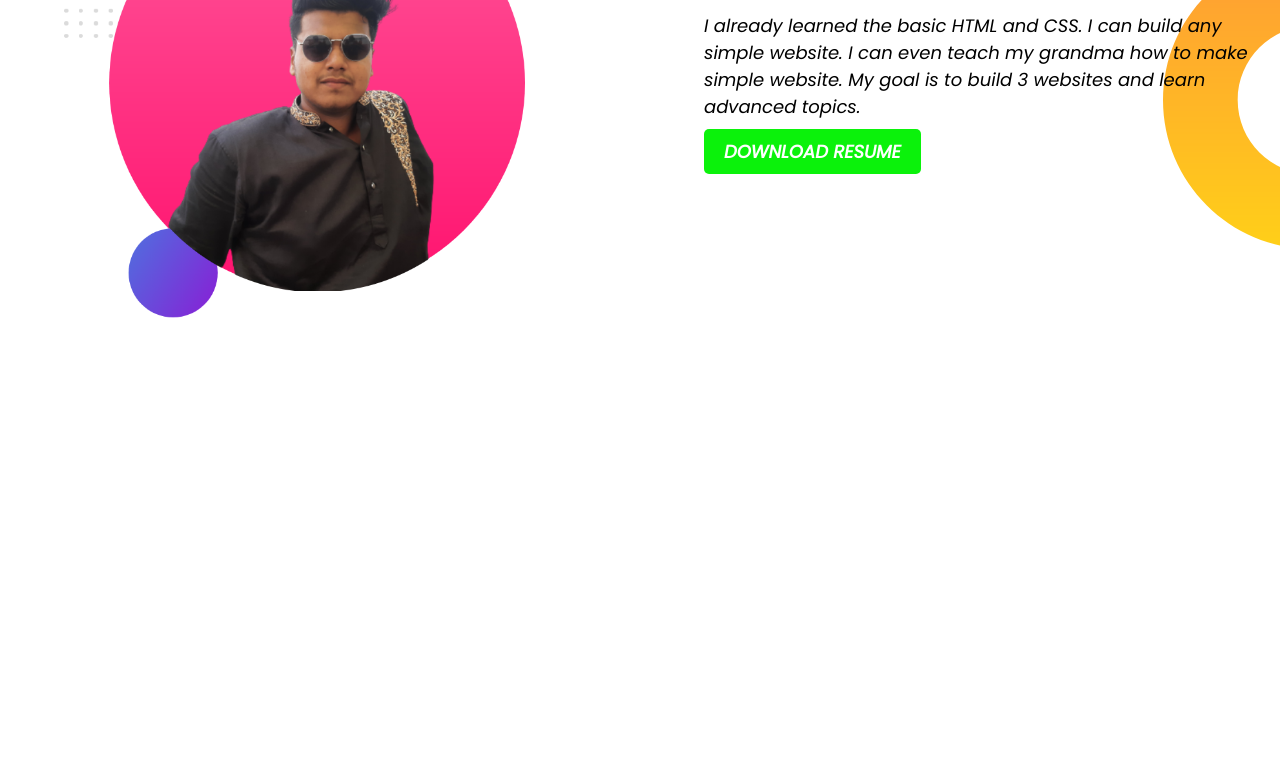
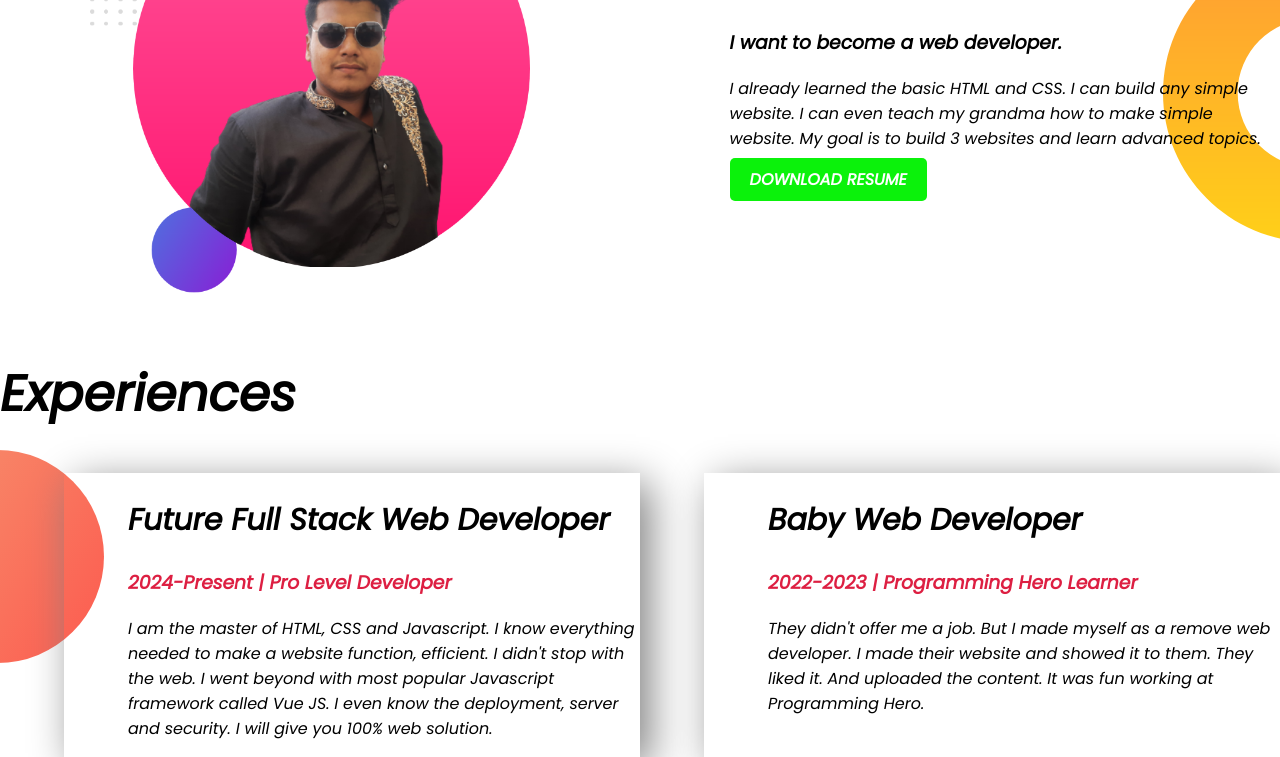
Before and after one commit to habibismail/developer-portfolio, a plain HTML site: page index.html in a window 1280 px wide. Shown: the part 589-1346 px from the top of the page. Before the commit the page ends 914 px from the top, so only its background shows below. Drawn offline with Linux system fonts and the light colour scheme.

Commit message:
third-extention

```diff
--- a/index.html
+++ b/index.html
@@ -14,10 +14,10 @@
 </head>
 
 <body>
-    <section class="top-banner">
+    <section class="top-banner flexible-container">
         <div class="half-width">
             <h1>Welcome To </h1>
-            <h1><span class="my-name"> Habib Ismail</span> World!</h1>
+            <h1><span class="heading-color"> Habib Ismail</span> World!</h1>
             <h3>Toto Company Manager</h3>
             <p>I am manager of Toto company.I have nothing to do, without time pass.You might saw me somewhere in the
                 world.
@@ -28,7 +28,7 @@
             <img src="images/habib.png" alt="picture of manager">
         </div>
     </section>
-    <section class="big-dream">
+    <section class="big-dream flexible-container">
         <div class="half-width">
             <img src="images/habib2.png" alt="my-photo">
         </div>
@@ -42,9 +42,32 @@
             <a class="link-button" target="-blank" href="">DOWNLOAD RESUME </a>
 
         </div>
+    </section>
+    <section class="experience-area">
+        <h1>Experiences</h1>
 
+        <div class="flexible-container">
+            <div class="experience-item">
+                <h2> Future Full Stack Web Developer</h2>
+                <h3 class="heading-color">2024-Present | Pro Level Developer</h3>
+                <p>
+                    I am the master of HTML, CSS and Javascript. I know everything needed to make a website function,
+                    efficient. I didn't stop with the web. I went beyond with most popular Javascript framework called
+                    Vue
+                    JS. I even know the deployment, server and security. I will give you 100% web solution.
+                </p>
 
-
+            </div>
+            <div class="experience-item">
+                <h2>Baby Web Developer</h2>
+                <h3 class="heading-color">2022-2023 | Programming Hero Learner</h3>
+                <p>
+                    They didn't offer me a job. But I made myself as a remove web developer. I made their website and
+                    showed
+                    it to them. They liked it. And uploaded the content. It was fun working at Programming Hero.
+                </p>
+            </div>
+        </div>
 
     </section>
 </body>
--- a/style.css
+++ b/style.css
@@ -1,21 +1,28 @@
 body {
     font-family: 'Poppins', sans-serif;
-    font-size: large;
     margin: 0;
-
 }
 
-.my-name {
-    color: green;
+h1 {
+    font-size: 50px;
 }
 
-section {
+h2 {
+    font-size: 30px;
+}
+
+.heading-color {
+    color: rgb(221, 31, 66);
+}
+
+.flexible-container {
     display: flex;
 }
 
 .half-width {
     width: 50%;
-    padding-left: 5%;
+    padding-left: 7%;
+    margin-bottom: 15px;
 }
 
 .half-width img {
@@ -41,3 +48,17 @@ section {
     background-repeat: no-repeat;
     background-position: right;
 }
+
+.experience-area {
+    background-image: url(images/exp-bg.png);
+    background-repeat: no-repeat;
+    background-position: left;
+}
+
+.experience-item {
+    width: 80%;
+    margin-left: 5%;
+    padding-left: 5%;
+    box-shadow: 10px 10px 40px gray;
+
+}
```
